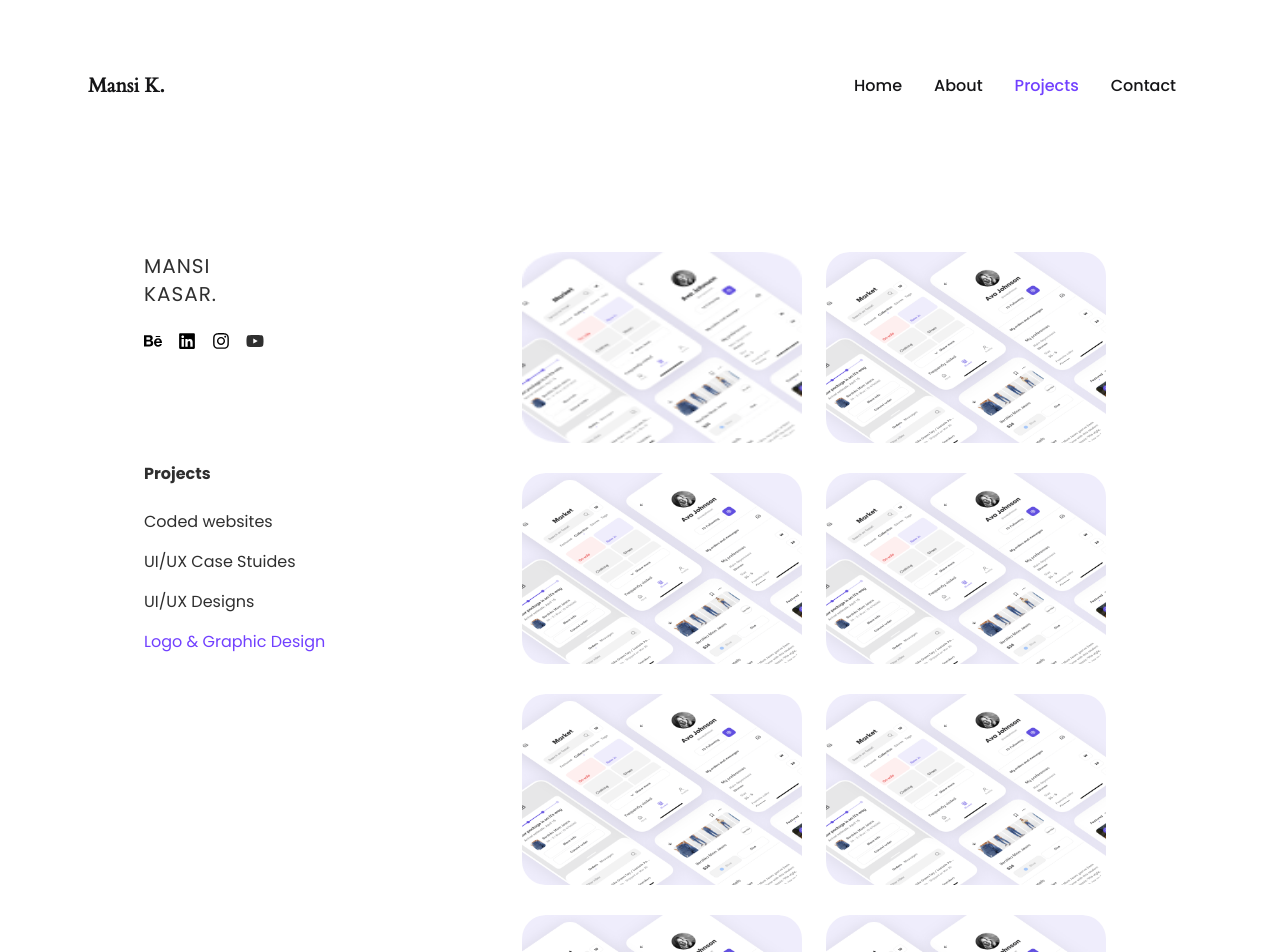
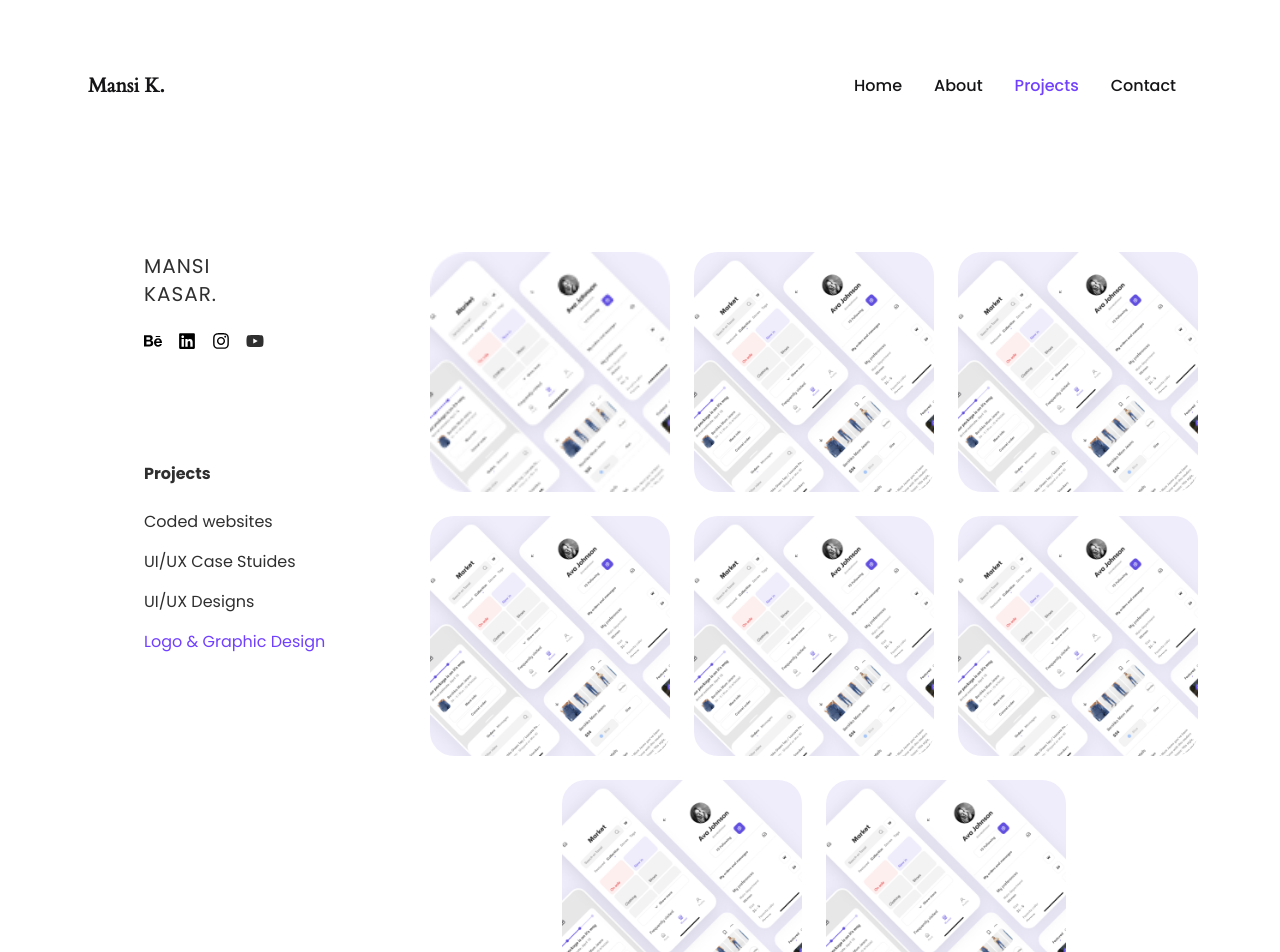
Before and after one commit to saifalfalah/mansi-kasar, a Next.js app: page /projects/logo-graphic-design in a window 1280 px wide. Shown: the top 952 px of the page. Built offline with nearby package versions, Linux system fonts and the light colour scheme.

Commit message:
square update

```diff
--- a/pages/projects/logo-graphic-design/index.js
+++ b/pages/projects/logo-graphic-design/index.js
@@ -5,74 +5,74 @@ const logoGraphicDesign = () => {
   return (
     <ProjectListLayout title="M K.|Logo & Graphic Design">
       <div className="flex flex-wrap justify-center max-w-5xl gap-6 ">
-        <div className="max-w-xs max-h-60">
+        <div className="h-60 w-60 ">
           <Image
             src="/assets/all-projects/LogoGraphicDesign/2.png"
-            width="280"
-            height="191"
+            width="240"
+            height="240"
             alt="test"
             className="rounded-3xl"
           />
         </div>
-        <div className="max-w-xs max-h-60">
+        <div className="h-60 w-60 ">
           <Image
             src="/assets/all-projects/LogoGraphicDesign/1.png"
-            width="280"
-            height="191"
+            width="240"
+            height="240"
             alt="test"
             className="rounded-3xl"
           />
         </div>
-        <div className="max-w-xs max-h-60">
+        <div className="h-60 w-60 ">
           <Image
             src="/assets/all-projects/LogoGraphicDesign/1.png"
-            width="280"
-            height="191"
+            width="240"
+            height="240"
             alt="test"
             className="rounded-3xl"
           />
         </div>
-        <div className="max-w-xs max-h-60">
+        <div className="h-60 w-60 ">
           <Image
             src="/assets/all-projects/LogoGraphicDesign/1.png"
-            width="280"
-            height="191"
+            width="240"
+            height="240"
             alt="test"
             className="rounded-3xl"
           />
         </div>
-        <div className="max-w-xs max-h-60">
+        <div className="h-60 w-60 ">
           <Image
             src="/assets/all-projects/LogoGraphicDesign/1.png"
-            width="280"
-            height="191"
+            width="240"
+            height="240"
             alt="test"
             className="rounded-3xl"
           />
         </div>
-        <div className="max-w-xs max-h-60">
+        <div className="h-60 w-60 ">
           <Image
             src="/assets/all-projects/LogoGraphicDesign/1.png"
-            width="280"
-            height="191"
+            width="240"
+            height="240"
             alt="test"
             className="rounded-3xl"
           />
         </div>
-        <div className="max-w-xs max-h-60">
+        <div className="h-60 w-60 ">
           <Image
             src="/assets/all-projects/LogoGraphicDesign/1.png"
-            width="280"
-            height="191"
+            width="240"
+            height="240"
             alt="test"
             className="rounded-3xl"
           />
         </div>
-        <div className="max-w-xs max-h-60">
+        <div className="h-60 w-60 ">
           <Image
             src="/assets/all-projects/LogoGraphicDesign/1.png"
-            width="280"
-            height="191"
+            width="240"
+            height="240"
             alt="test"
             className="rounded-3xl"
           />
@@ -132,7 +132,7 @@ export default logoGraphicDesign;
     <Image
       src="/assets/all-projects/LogoGraphicDesign/1.png"
       width="280 "
-      height="191"
+      height="240"
       alt="test"
       className="rounded-3xl"
     />
```
